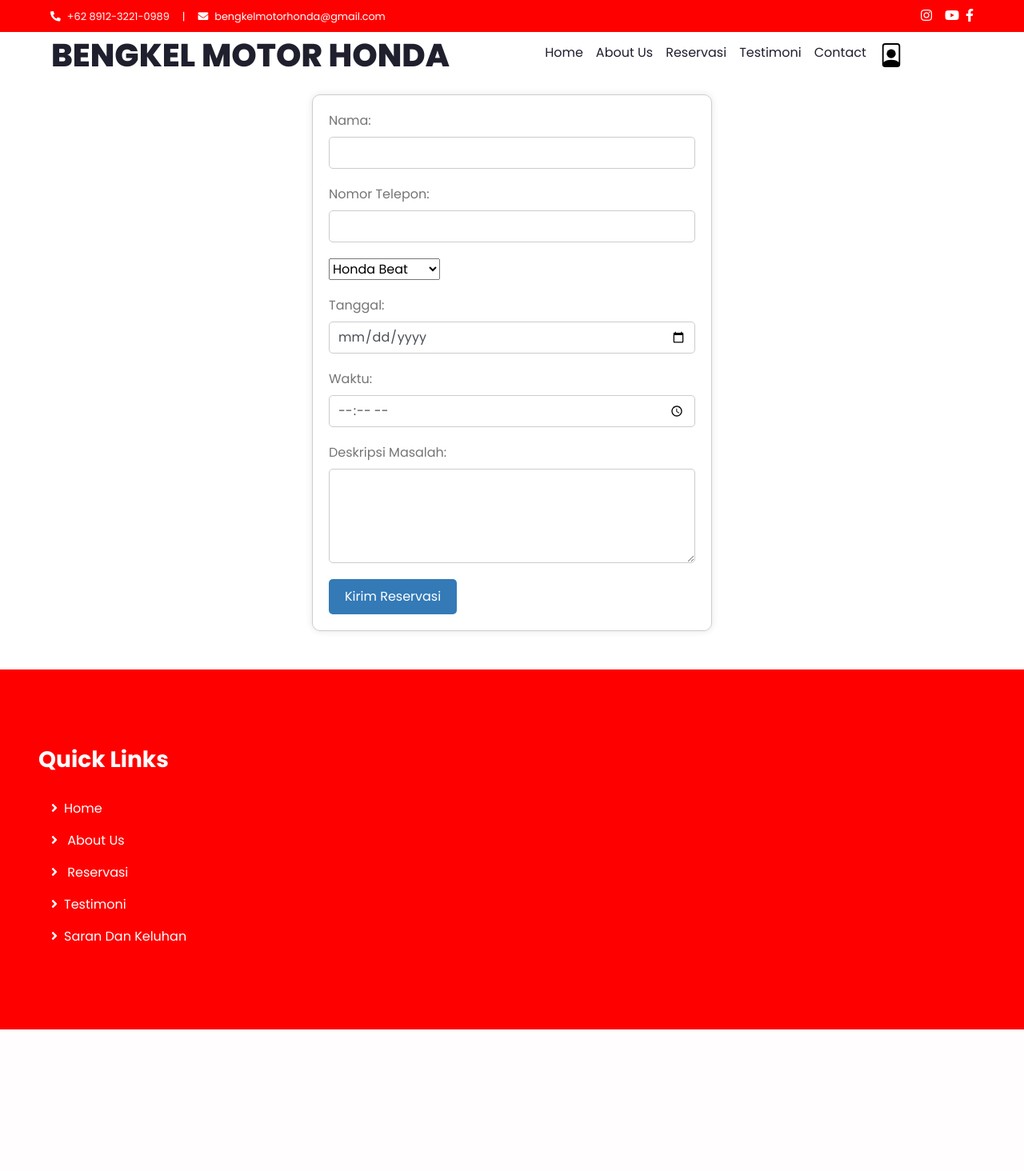
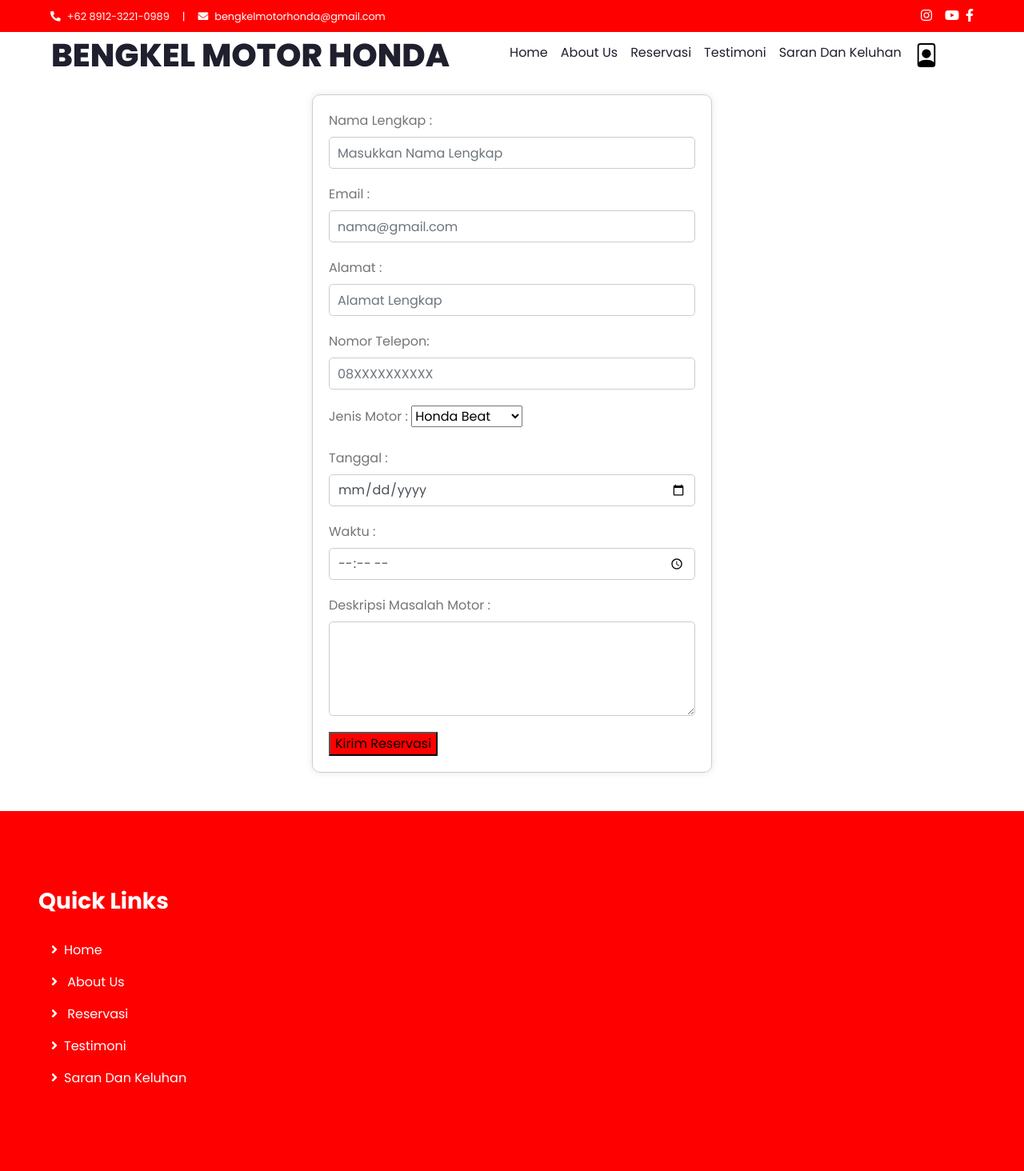
Before and after one commit to Putraww/bengkel, a PHP site: page /index.php?pg=reservasi in a window 1280 px wide. Shown: the whole page at 80% size. Before the commit the page ends 1287 px from the top, so only its background shows below. Run offline with PHP 8.4, Linux system fonts and the light colour scheme; some libraries are stand-ins or nearby versions.

Commit message:
progres:

```diff
--- a/asset/css/res.css
+++ b/asset/css/res.css
@@ -18,16 +18,3 @@
     border: 1px solid #ccc;
     border-radius: 5px;
 }
-
-.btn-primary {
-    background-color: #337ab7;
-    color: #fff;
-    border: none;
-    padding: 10px 20px;
-    border-radius: 5px;
-    cursor: pointer;
-}
-
-.btn-primary:hover {
-    background-color: #23527c;
-}
--- a/content/reservasi.php
+++ b/content/reservasi.php
@@ -1,17 +1,24 @@
 <div class="container">
     <form action="" method="post" class="form-reservasi">
         <div class="form-group">
-            <label for="name">Nama:</label>
-            <input type="text" id="name" name="name" required class="form-control">
-        </div>
-
-        <div class="form-group">
-            <label for="phone">Nomor Telepon:</label>
-            <input type="tel" id="phone" name="phone" required class="form-control">
+            <label for="name">Nama Lengkap :</label>
+            <input type="text" name="name" required class="form-control" placeholder="Masukkan Nama Lengkap">
         </div>
         <div class="form-group">
+            <label for="email">Email :</label>
+            <input type="text" name="email" required class="form-control" placeholder="nama@gmail.com">
+        </div>
+        <div class="form-group">
+            <label for="alamat">Alamat :</label>
+            <input type="text" name="alamat" required class="form-control" placeholder="Alamat Lengkap">
+        </div>
+        <div class=" form-group">
+            <label for="phone">Nomor Telepon:</label>
+            <input type="tel" id="phone" name="phone" required class="form-control" placeholder="08XXXXXXXXXX">
+        </div>
+        <div class="form-group">
+            <label>Jenis Motor :</label>
             <select id="jenis_motor" name="jenis_motor">
-                <label for="jenis_motor">Jenis Motor :</label>
                 <option value="Honda Beat">Honda Beat</option>
                 <option value="Honda Vario">Honda Vario</option>
                 <option value="Honda Scoopy">Honda Scoopy</option>
@@ -19,20 +26,20 @@
         </div>
 
         <div class="form-group">
-            <label for="date">Tanggal:</label>
+            <label for="date">Tanggal :</label>
             <input type="date" id="date" name="date" required class="form-control">
         </div>
 
         <div class="form-group">
-            <label for="time">Waktu:</label>
+            <label for="time">Waktu :</label>
             <input type="time" id="time" name="time" required class="form-control">
         </div>
 
         <div class="form-group">
-            <label for="description">Deskripsi Masalah:</label>
+            <label for="description">Deskripsi Masalah Motor :</label>
             <textarea id="description" name="description" rows="4" required class="form-control"></textarea>
         </div>
 
-        <button type="submit" class="btn btn-primary">Kirim Reservasi</button>
+        <button type="submit" style="background-color: red">Kirim Reservasi</button>
     </form>
 </div>
--- a/inc/navbar.php
+++ b/inc/navbar.php
@@ -38,7 +38,7 @@
                 <a href="?pg=about" class="nav-item nav-link text-dark">About Us</a>
                 <a href="?pg=reservasi" class="nav-item nav-link text-dark">Reservasi</a>
                 <a href="?pg=testimoni" class="nav-item nav-link text-dark">Testimoni</a>
-                <a href="?pg=contact" class="nav-item nav-link text-dark">Contact</a>
+                <a href="?pg=saran" class="nav-item nav-link text-dark">Saran Dan Keluhan</a>
                 <a href="login.php" class="nav-item nav-link">
                     <img src="asset/img/file-person.svg" width="30px">
                 </a>
```
Also changed, not shown: content/saran.php (renamed from content/contact.php, +4 -4 lines).
